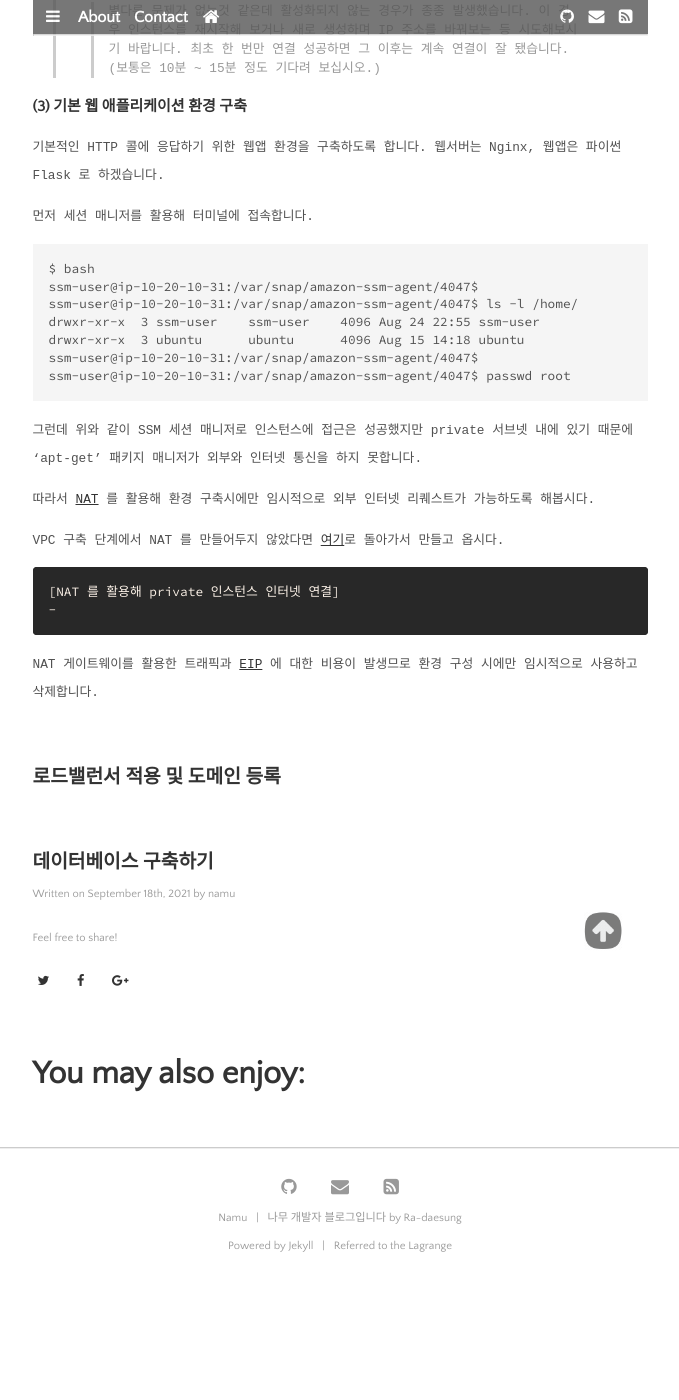
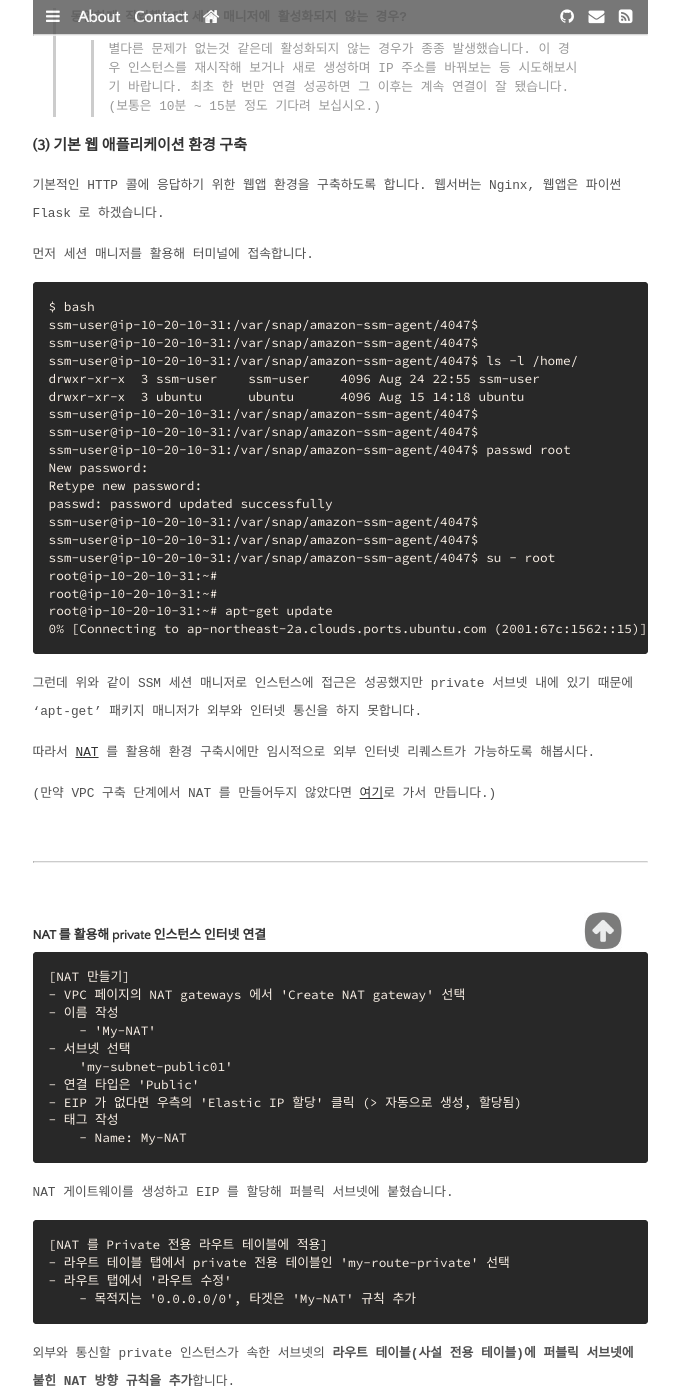
Before and after one commit to daesungRa/namu, a Jekyll site: the page built from _posts/cloud/2021-09-18-configuring-cloud-infra-with-aws.markdown, in a window 1280 px wide and 1400 px high, scrolled down 16164 px. Shown: the whole window, without its empty margins (300-979 px from the left). Built offline with Jekyll 4.4.1, drawn with Linux system fonts in a browser that asks for light colours; some web fonts are replaced; before the commit the page ends 17472 px from its top, so only the background shows below that; some of the changed text lies outside the part shown.

Commit message:
post: Add contents for NAT to aws-cloud

````diff
--- a/_posts/cloud/2021-09-18-configuring-cloud-infra-with-aws.markdown
+++ b/_posts/cloud/2021-09-18-configuring-cloud-infra-with-aws.markdown
@@ -31,8 +31,9 @@ image-source: https://velog.io/@shanukhan/Top-Reasons-to-Learn-AWS
     [AWS Identity and Access Management (IAM)](#aws-identity-and-access-management-iam), [](#), [](#)
 3. [기본 VPC 구축하기](#기본-vpc-구축하기)
 4. [서비스 인스턴스 구축하기](#서비스-인스턴스-구축하기)
-5. [로드밸런서 적용 및 도메인 등록](#로드밸런서-적용-및-도메인-등록)
+5. [ELB 를 활용해 분산 트래픽 적용하기](#elb-를-활용해-분산-트래픽-적용하기)
 6. [데이터베이스 구축하기](#데이터베이스-구축하기)
+7. [추가 작업](#추가-작업)
 
 ### 참조
 
@@ -539,8 +540,9 @@
 
 ### (1) 인스턴스 생성하기
 
-EC2 를 처음 접하신다면 **<a href="https://aws.amazon.com/ko/ec2/pricing/" target="_blank">Amazon EC2 요금</a>**
-체계를 확인해 보시기 바랍니다.
+> EC2 를 처음 접하신다면 **<a href="https://aws.amazon.com/ko/ec2/pricing/" target="_blank">Amazon EC2 요금</a>**
+> 체계를 확인해 보시기 바랍니다.<br>
+> 인스턴스 타입별 시간당 USD 를 한달치 원화로 계산해 월별 비용을 예측할 수 있습니다.
 
 우상단의 '인스턴스 시작' 클릭한 후 생성할 인스턴스의 이미지([AMI](#amazon-machine-image-ami))를 선택합니다.
 
@@ -727,14 +729,26 @@ SSM 세션 매니저 관련 규칙들은 private 서브넷 내의 서비스 인
 
 먼저 세션 매니저를 활용해 터미널에 접속합니다.
 
-```{bash}
+```text
 $ bash
+ssm-user@ip-10-20-10-31:/var/snap/amazon-ssm-agent/4047$
 ssm-user@ip-10-20-10-31:/var/snap/amazon-ssm-agent/4047$
 ssm-user@ip-10-20-10-31:/var/snap/amazon-ssm-agent/4047$ ls -l /home/
 drwxr-xr-x  3 ssm-user    ssm-user    4096 Aug 24 22:55 ssm-user
 drwxr-xr-x  3 ubuntu      ubuntu      4096 Aug 15 14:18 ubuntu
 ssm-user@ip-10-20-10-31:/var/snap/amazon-ssm-agent/4047$
+ssm-user@ip-10-20-10-31:/var/snap/amazon-ssm-agent/4047$
 ssm-user@ip-10-20-10-31:/var/snap/amazon-ssm-agent/4047$ passwd root
+New password:
+Retype new password:
+passwd: password updated successfully
+ssm-user@ip-10-20-10-31:/var/snap/amazon-ssm-agent/4047$
+ssm-user@ip-10-20-10-31:/var/snap/amazon-ssm-agent/4047$
+ssm-user@ip-10-20-10-31:/var/snap/amazon-ssm-agent/4047$ su - root
+root@ip-10-20-10-31:~#
+root@ip-10-20-10-31:~#
+root@ip-10-20-10-31:~# apt-get update
+0% [Connecting to ap-northeast-2a.clouds.ports.ubuntu.com (2001:67c:1562::15)] [Connecting to ports.ubuntu.com (2001:67c:1562::15)] [Connecting to download.docker.com (2600:9000:2001:5c00:3:db06:4200:93a1)] [C
 ```
 
 그런데 위와 같이 SSM 세션 매니저로 인스턴스에 접근은 성공했지만
@@ -742,18 +756,107 @@ private 서브넷 내에 있기 때문에 'apt-get' 패키지 매니저가 외
 
 따라서 [NAT](#nat-gateway-nat) 를 활용해 환경 구축시에만 임시적으로 외부 인터넷 리퀘스트가 가능하도록 해봅시다.
 
-VPC 구축 단계에서 NAT 를 만들어두지 않았다면 [여기](#4-optional-nat-게이트웨이-생성)로 돌아가서 만들고 옵시다.
+(만약 VPC 구축 단계에서 NAT 를 만들어두지 않았다면 [여기](#4-optional-nat-게이트웨이-생성)로 가서 만듭니다.)
+
+<br>
+
+---
+
+<br>
+#### NAT 를 활용해 private 인스턴스 인터넷 연결
 
 ```text
-[NAT 를 활용해 private 인스턴스 인터넷 연결]
--
+[NAT 만들기]
+- VPC 페이지의 NAT gateways 에서 'Create NAT gateway' 선택
+- 이름 작성
+    - 'My-NAT'
+- 서브넷 선택
+    'my-subnet-public01'
+- 연결 타입은 'Public'
+- EIP 가 없다면 우측의 'Elastic IP 할당' 클릭 (> 자동으로 생성, 할당됨)
+- 태그 작성
+    - Name: My-NAT
 ```
 
-NAT 게이트웨이를 활용한 트래픽과 [EIP](#elastic-ip-address-eip) 에 대한 비용이 발생므로
-환경 구성 시에만 임시적으로 사용하고 삭제합니다.
+NAT 게이트웨이를 생성하고 EIP 를 할당해 퍼블릭 서브넷에 붙혔습니다.
+
+```text
+[NAT 를 Private 전용 라우트 테이블에 적용]
+- 라우트 테이블 탭에서 private 전용 테이블인 'my-route-private' 선택
+- 라우트 탭에서 '라우트 수정'
+    - 목적지는 '0.0.0.0/0', 타겟은 'My-NAT' 규칙 추가
+```
+
+외부와 통신할 private 인스턴스가 속한 서브넷의 **라우트 테이블(사설 전용 테이블)에 퍼블릭 서브넷에 붙힌 NAT 방향 규칙을 추가**합니다.
+
+이제 private 인스턴스에서 이 게이트웨이를 통하는 Outbound 트래픽은
+[IGW](#internet-gateway-igw)('my-igw') 를 지나 인터넷 통신이 가능합니다.
+
+마지막으로 **private 전용 보안 그룹의 Outbound 에 HTTP, HTTPS any open 룰을 추가**합니다.
+
+```text
+[Private SG 에 HTTP, HTTPS any open 규칙 추가]
+- Security Groups 탭에서 private 전용 보안그룹인 'my-SG-private-service' 선택
+- 'Outbound rules' 탭에서 '아웃바운드 규칙 편집'
+    - IPv4, HTTP, 80 port, 0.0.0.0/0, 'for package management'
+    - IPv4, HTTPS, 443 port, 0.0.0.0/0, 'for package management'
+```
+
+이제 세션 매니저로 private 인스턴스에 접속해 다시 패키지 업데이트 명령을 해봅시다.
+
+```text
+...
+
+root@ip-10-20-10-31:~#
+root@ip-10-20-10-31:~#
+root@ip-10-20-10-31:~# apt-get update
+Hit:1 https://download.docker.com/linux/ubuntu focal InRelease
+Hit:2 http://ap-northeast-2a.clouds.ports.ubuntu.com/ubuntu-ports focal InRelease
+Get:3 http://ports.ubuntu.com/ubuntu-ports focal-security InRelease [114 kB]
+Get:4 http://dl.google.com/linux/chrome/deb stable InRelease [1811 B]
+Get:5 http://ap-northeast-2a.clouds.ports.ubuntu.com/ubuntu-ports focal-updates InRelease [114 kB]
+
+...
+
+Get:30 http://ap-northeast-2a.clouds.ports.ubuntu.com/ubuntu-ports focal-backports/universe arm64 Packages [5796 B]
+Get:31 http://ap-northeast-2a.clouds.ports.ubuntu.com/ubuntu-ports focal-backports/universe arm64 c-n-f Metadata [276 B]
+Fetched 4129 kB in 3s (1414 kB/s)
+Reading package lists... Done
+```
+
+잘 됩니다!(<del>짝짝</del>)
+
+NAT 게이트웨이를 활용한 트래픽과 [EIP](#elastic-ip-address-eip) 에 대한 비용이 발생하므로
+인스턴스 환경 구성 시에만 임시적으로 사용하고 삭제하도록 합시다.
+
+```text
+[NAT 게이트웨이 삭제]
+- NAT 게이트웨이 탭으로 이동해 'My-NAT' 삭제
+    - 'Actions -> delete' (삭제 시간 소요)
+- 라우트 테이블의 'my-route-private' 에서 NAT 규칙 삭제
+    - '0.0.0.0/0', 'My-NAT'
+- NAT 삭제가 완료되면 Elastic IPs 탭에서 할당했던 EIP 릴리즈
+    - 'Actions -> Release Elastic IP addresses'
+- 보안 그룹 탭의 'my-SG-private-service' 에서 Outbound 룰 삭제
+    - IPv4, HTTP, 80 port, 0.0.0.0/0, 'for package management'
+    - IPv4, HTTPS, 443 port, 0.0.0.0/0, 'for package management'
+```
+<br>
+
+---
 
 <br>
-## 로드밸런서 적용 및 도메인 등록
+다시 웹앱 환경 구축으로 돌아오겠습니다.(웹서버는 Nginx, 웹앱은 파이썬 Flask)
+
+<br>
+## ELB 를 활용해 분산 트래픽 적용하기
 
 <br>
 ## 데이터베이스 구축하기
+
+<br>
+## 추가 작업
+
+- 도메인 등록
+- 요금 절감 전략(스팟 인스턴스, Savings Plan)
+- Auto Scaling
````
